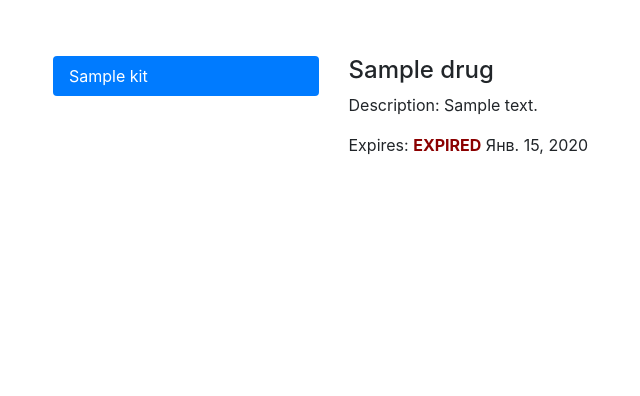
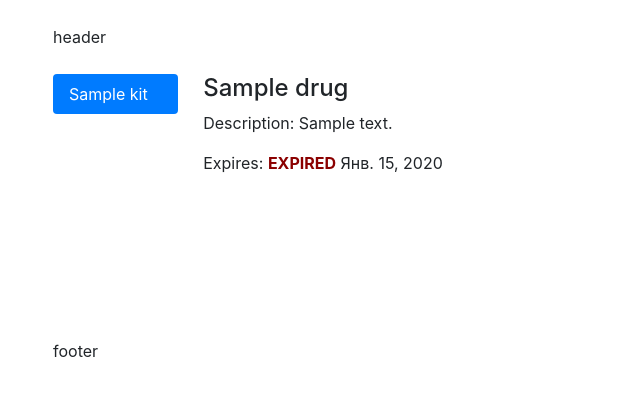
Before and after one commit to innerself/medikit, a Django app: page / in a window 1280 px wide. Shown: the top 396 px of the page, without its empty margins (11-651 px from the left). Run offline with Django 3.2, Linux system fonts and the light colour scheme; tables that the repository leaves empty hold one stand-in row (values such as "Sample post"); some libraries are stand-ins or nearby versions.

Commit message:
Switch from Bootstrap grid to CSS Grid

```diff
--- a/medikit/static/medikit/index.css
+++ b/medikit/static/medikit/index.css
@@ -6,9 +6,24 @@ body {
   grid-gap: 25px;
 }
 
-#main {
+#header {
   grid-column: 1 / 3;
+  grid-row: 1;
+}
+
+#main-kits {
+  grid-column: 1;
   grid-row: 2;
+}
+
+#main-drugs {
+  grid-column: 2;
+  grid-row: 2;
+}
+
+#footer {
+  grid-column: 1 / 3;
+  grid-row: 3;
 }
 
 .expired-label {
--- a/medikit/templates/medikit/index.html
+++ b/medikit/templates/medikit/index.html
@@ -8,19 +8,29 @@
   <link rel="stylesheet" href="{% static 'medikit/index.css' %}">
 </head>
 <body>
-  <div id="main">
-    <div class="row">
-      <div class="col-3">
+  <div id="header">header</div>
+  <div id="main-kits">
     <div class="nav flex-column nav-pills" id="v-pills-tab" role="tablist" aria-orientation="vertical">
       {% for kit in kits %}
-            <a class="nav-link" id="v-pills-{{ kit.slug }}-tab" data-toggle="pill" href="#v-pills-{{ kit.slug }}" role="tab" aria-controls="v-pills-{{ kit.slug }}" aria-selected="true">{{ kit.name }}</a>
+        <a class="nav-link"
+           id="v-pills-{{ kit.slug }}-tab"
+           data-toggle="pill"
+           href="#v-pills-{{ kit.slug }}"
+           role="tab"
+           aria-controls="v-pills-{{ kit.slug }}"
+           aria-selected="true">
+          {{ kit.name }}
+        </a>
       {% endfor %}
     </div>
   </div>
-      <div class="col-9">
+  <div id="main-drugs">
     <div class="tab-content" id="v-pills-tabContent">
       {% for kit in kits %}
-            <div class="tab-pane fade show" id="v-pills-{{ kit.slug }}" role="tabpanel" aria-labelledby="v-pills-{{ kit.slug }}-tab">
+        <div class="tab-pane fade show"
+             id="v-pills-{{ kit.slug }}"
+             role="tabpanel"
+             aria-labelledby="v-pills-{{ kit.slug }}-tab">
           {% for drug in kit.drugs.all %}
             <h4>{{ drug.name }}</h4>
             <p>Description: {{ drug.description }}</p>
@@ -34,8 +44,7 @@
       {% endfor %}
     </div>
   </div>
-    </div>
-  </div>
+  <div id="footer">footer</div>
 
   <script src="{% static "medikit/jquery-3.4.1.min.js" %}"></script>
   <script src="{% static "medikit/bootstrap.min.js" %}"></script>
```
Lines whose indentation alone changed are shown as unchanged.
